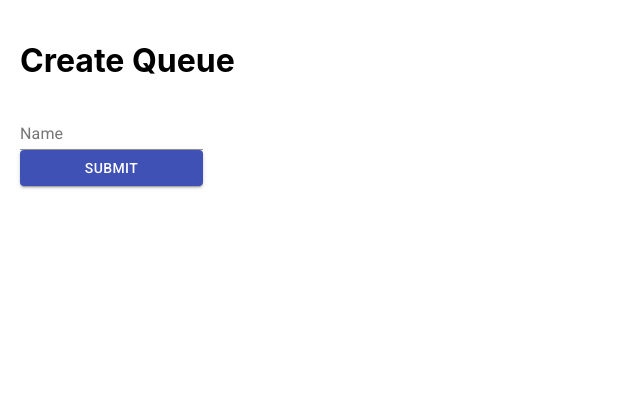
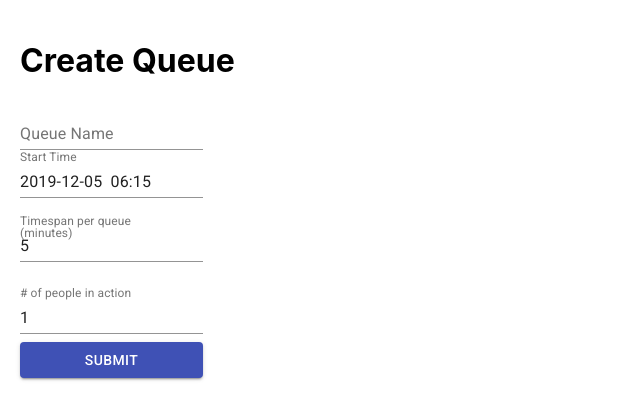
Before and after one commit to zizhouW/queue-me-up, a React (Create React App) app: page /create in a window 1280 px wide. Shown: the top 420 px of the page, without its empty margins (0-640 px from the left). Built offline with nearby package versions, Linux system fonts and the light colour scheme.

Commit message:
Add queue fields when creating a new queue

```diff
--- a/package.json
+++ b/package.json
@@ -3,7 +3,11 @@
   "version": "0.1.0",
   "private": true,
   "dependencies": {
+    "@date-io/date-fns": "^1.3.12",
     "@material-ui/core": "^4.7.1",
+    "@material-ui/pickers": "^3.2.8",
+    "date-fns": "^2.0.0-beta.5",
+    "node-sass": "^4.13.0",
     "react": "^16.12.0",
     "react-dom": "^16.12.0",
     "react-router-dom": "^5.1.2",
--- a/src/pages/create-queue/CreateQueue.js
+++ b/src/pages/create-queue/CreateQueue.js
@@ -1,7 +1,10 @@
 import React, { Component } from 'react';
 import { withRouter } from 'react-router-dom';
-import { FormControl, InputLabel, Input, Button } from '@material-ui/core';
+import { FormControl, InputLabel, Input, Button, TextField } from '@material-ui/core';
+import DateFnsUtils from '@date-io/date-fns';
+import { DateTimePicker, MuiPickersUtilsProvider } from '@material-ui/pickers';
 import firebase from '../../util/firebase';
+import './CreateQueue.scss';
 
 class CreateQueue extends Component {
   constructor(props) {
@@ -9,15 +12,39 @@ class CreateQueue extends Component {
 
     this.state = {
       queueName: '',
+      startTime: new Date(),
+      maxTimespan: 5,
+      actionUserNumber: 1,
+      error: '',
     };
     this.handleCreateQueue = this.handleCreateQueue.bind(this);
     this.handleQueueNameChange = this.handleQueueNameChange.bind(this);
+    this.handleStartTimeChange = this.handleStartTimeChange.bind(this);
+    this.handleMaxTimespanChange = this.handleMaxTimespanChange.bind(this);
+    this.handleActionUserNumberChange = this.handleActionUserNumberChange.bind(this);
   }
 
   handleCreateQueue() {
-    // TODO: Add empty user list in doc
+    const { queueName, startTime, maxTimespan, actionUserNumber, error} = this.state;
+    if (startTime <= new Date()) {
+      this.setState({
+        error: 'Start time can not be in the past',
+      });
+      return;
+    } else {
+      this.setState({
+        error: null,
+      });
+    }
+
+    if (!error) {
+      // TODO: option to replace n people after each queue action
       firebase.firestore().collection('queues').add({
-      name: this.state.queueName,
+        name: queueName,
+        users: [],
+        startTime,
+        maxTimespan,
+        actionUserNumber,
       }).then((res) => {
         firebase.firestore().collection('queues').doc(res.id).onSnapshot((doc) => {
           if (doc.exists) {
@@ -25,6 +52,7 @@ class CreateQueue extends Component {
           }
         });
       });
+    }
   }
 
   handleQueueNameChange(event) {
@@ -35,13 +63,66 @@ class CreateQueue extends Component {
     }
   }
 
+  handleStartTimeChange(startDateTime) {
+    this.setState({
+      error: '',
+      startTime: startDateTime,
+    });
+  }
+
+  handleMaxTimespanChange(event) {
+    if (event && event.target) {
+      this.setState({
+        maxTimespan: event.target.value,
+      });
+    }
+  }
+
+  handleActionUserNumberChange(event) {
+    if (event && event.target) {
+      this.setState({
+        actionUserNumber: event.target.value,
+      });
+    }
+  }
+
   render() {
     return (
-      <div>
+      <div className="create-queue-container">
         <h1>Create Queue</h1>
+        {this.state.error && <div className="form-error">{this.state.error}</div>}
         <FormControl>
-          <InputLabel htmlFor="input-name">Name</InputLabel>
+          <InputLabel htmlFor="input-name">Queue Name</InputLabel>
           <Input id="input-name" value={this.state.queueName} onChange={this.handleQueueNameChange} />
+          <MuiPickersUtilsProvider utils={DateFnsUtils}>
+            <DateTimePicker
+              label="Start Time"
+              value={this.state.startTime}
+              onChange={this.handleStartTimeChange}
+              disablePast
+              format="yyyy-MM-dd  HH:mm"
+            />
+          </MuiPickersUtilsProvider>
+          <TextField
+            label="Timespan per queue (minutes)"
+            type="number"
+            InputLabelProps={{
+              shrink: true,
+            }}
+            margin="normal"
+            value={this.state.maxTimespan}
+            onChange={this.handleMaxTimespanChange}
+          />
+          <TextField
+            label="# of people in action"
+            type="number"
+            InputLabelProps={{
+              shrink: true,
+            }}
+            margin="normal"
+            value={this.state.actionUserNumber}
+            onChange={this.handleActionUserNumberChange}
+          />
           <Button variant="contained" color="primary" onClick={this.handleCreateQueue}>
             Submit
           </Button>
--- /dev/null
+++ b/src/pages/create-queue/CreateQueue.scss
@@ -0,0 +1,8 @@
+.create-queue-container {
+  .form-error {
+    color: red;
+    border: 1px solid red;
+    padding: 8px 16px;
+    border-radius: 12px;
+  }
+}
--- a/src/pages/queue/Queue.js
+++ b/src/pages/queue/Queue.js
@@ -16,7 +16,7 @@ class Queue extends Component {
     firebase.firestore().collection('queues').doc(this.props.match.params.queueId).onSnapshot((doc) => {
       if (doc.exists) {
         this.setState({
-          ...doc.data(),
+          ...Object.assign(doc.data(), { startTime: doc.data().startTime.seconds })
         });
       }
     });
@@ -27,9 +27,14 @@ class Queue extends Component {
   }
 
   render() {
+    const { name, users, startTime, maxTimespan, actionUserNumber } = this.state;
     return (
       <div>
-        <h1>{this.state.name}</h1>
+        <h1>{name}</h1>
+        <span>users: {users}</span>
+        <span>startTime: {startTime}</span>
+        <span>maxTimespan: {maxTimespan}</span>
+        <span>actionUserNumber: {actionUserNumber}</span>
         <Button variant="contained" color="primary" onClick={this.handleJoinQueue}>
           Join Queue
         </Button>
```
Also changed, not shown: 1 other file (tests, documents, lock files or other folders). Lines whose indentation alone changed are shown as unchanged.
